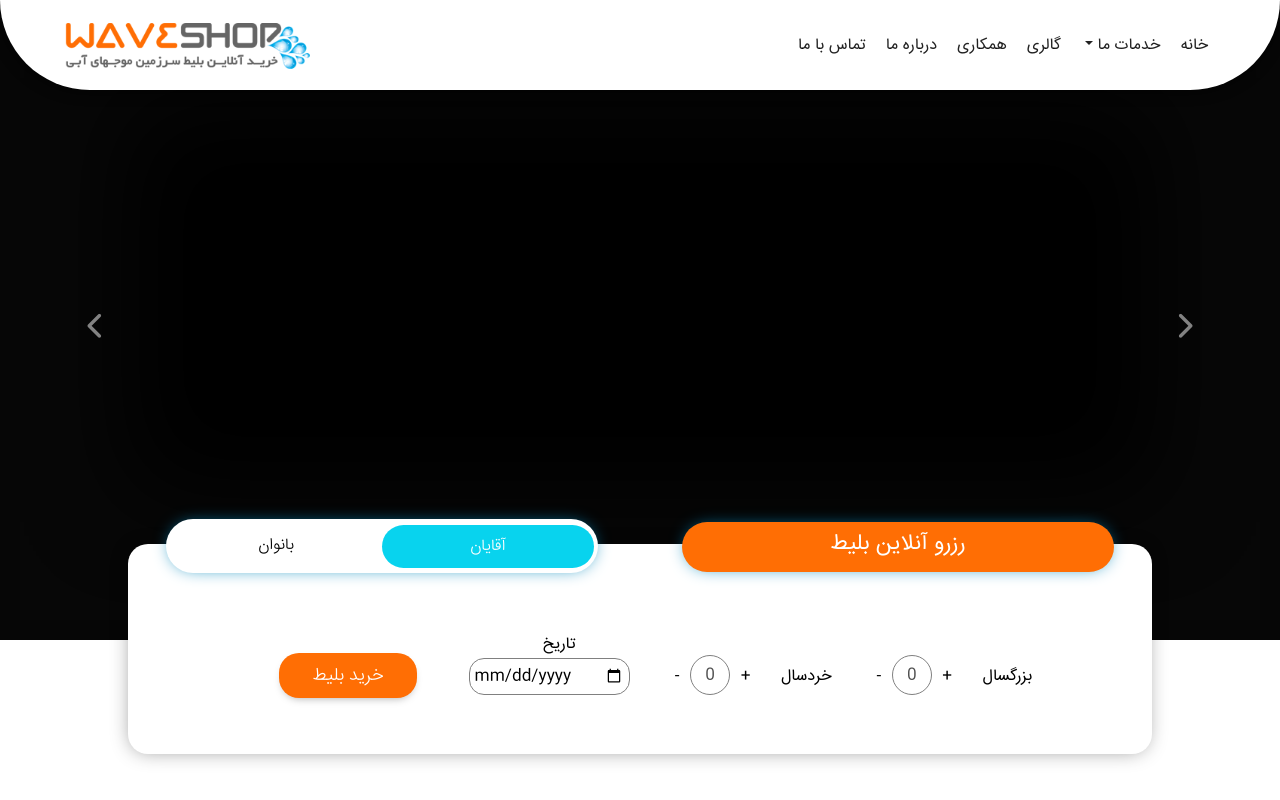
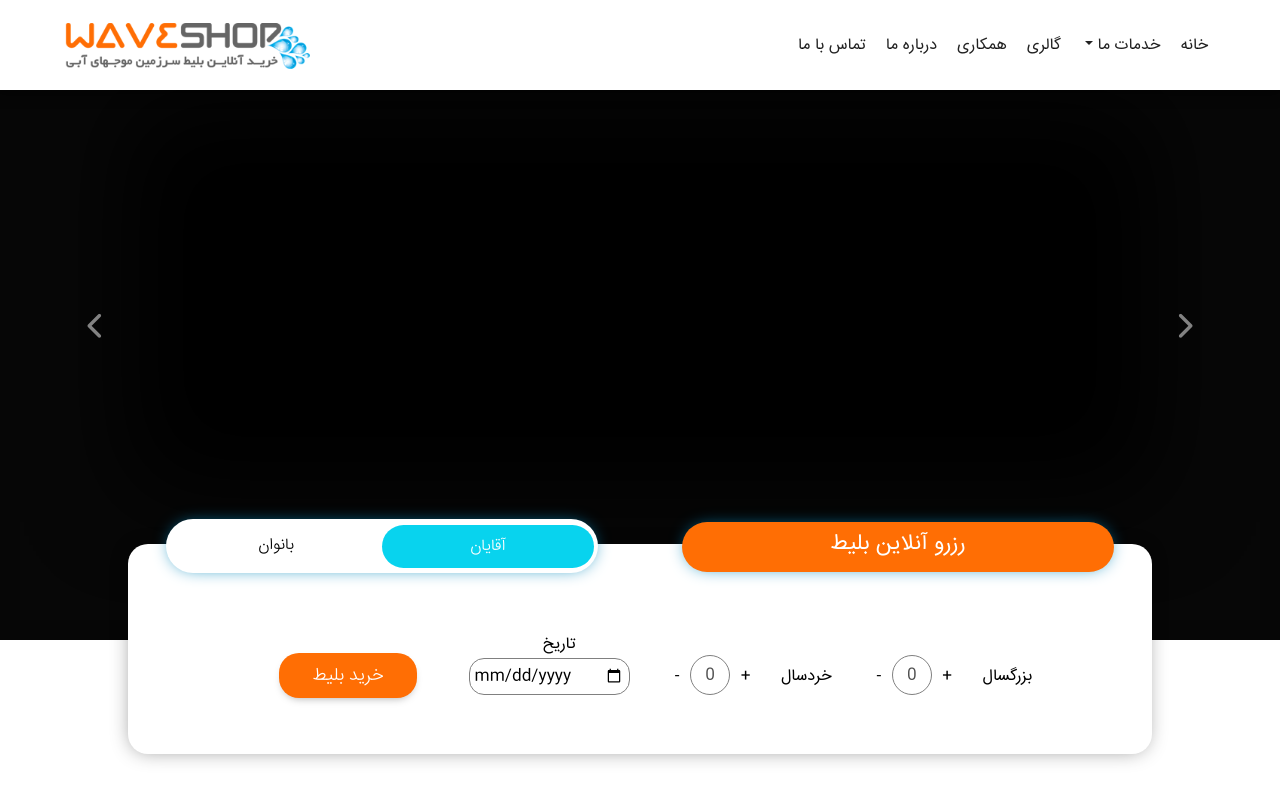
Before and after one commit to zavoshsoftware/WavesShop, a plain HTML site: page index.html in a window 1280 px wide. Shown: the top 800 px of the page. Drawn offline with nearby package versions, Linux system fonts and the light colour scheme; files whose address does not match are found by name.

Commit message:
nav bar change style

```diff
--- a/assets/styles/style.scss
+++ b/assets/styles/style.scss
@@ -41,7 +41,7 @@ p {
 header {
     .navbar {
         background: $bgLight;
-        border-radius: 0px 0px 205px 205px;
+        border-radius: 0;
         z-index: 1000000;
         position: fixed;
         width: 100%;
```
Also changed, not shown: assets/styles/style.css, 1 other file.
